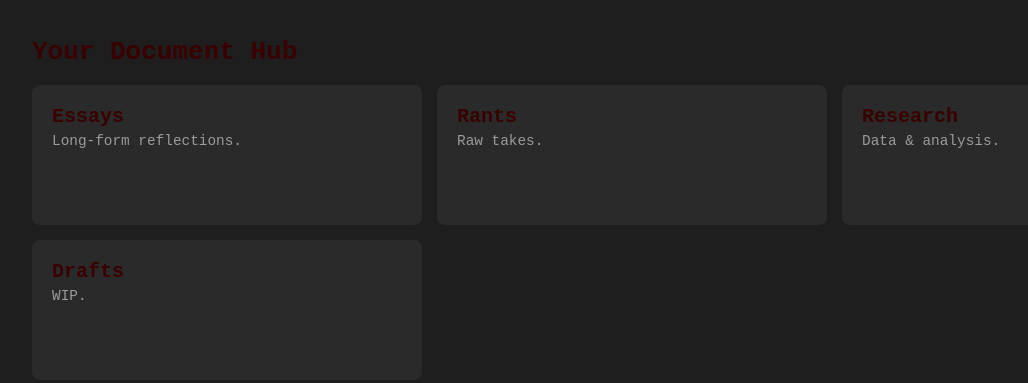
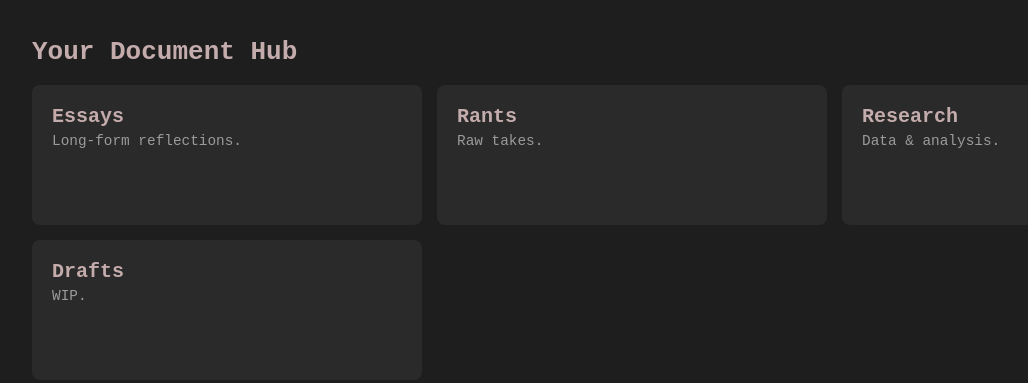
Before and after one commit to kakalukium/Test, a plain HTML site: page index.html in a window 1280 px wide. Shown: the whole page, without its empty margins (8-1036 px from the left). Drawn offline with Linux system fonts and the light colour scheme; a web font is replaced by a local one.

Commit message:
Update site files

```diff
--- a/index.html
+++ b/index.html
@@ -12,7 +12,7 @@
         :root {
             --bg: #1e1e1e;
             --card: #2a2a2a;
-            --text: #3a0101;
+            --text: #c5acac;
             --subtle: #9b9b9b;
             --accent: #007bff;
             /* Defined FK Grotesk as the primary font with fallbacks */
```
